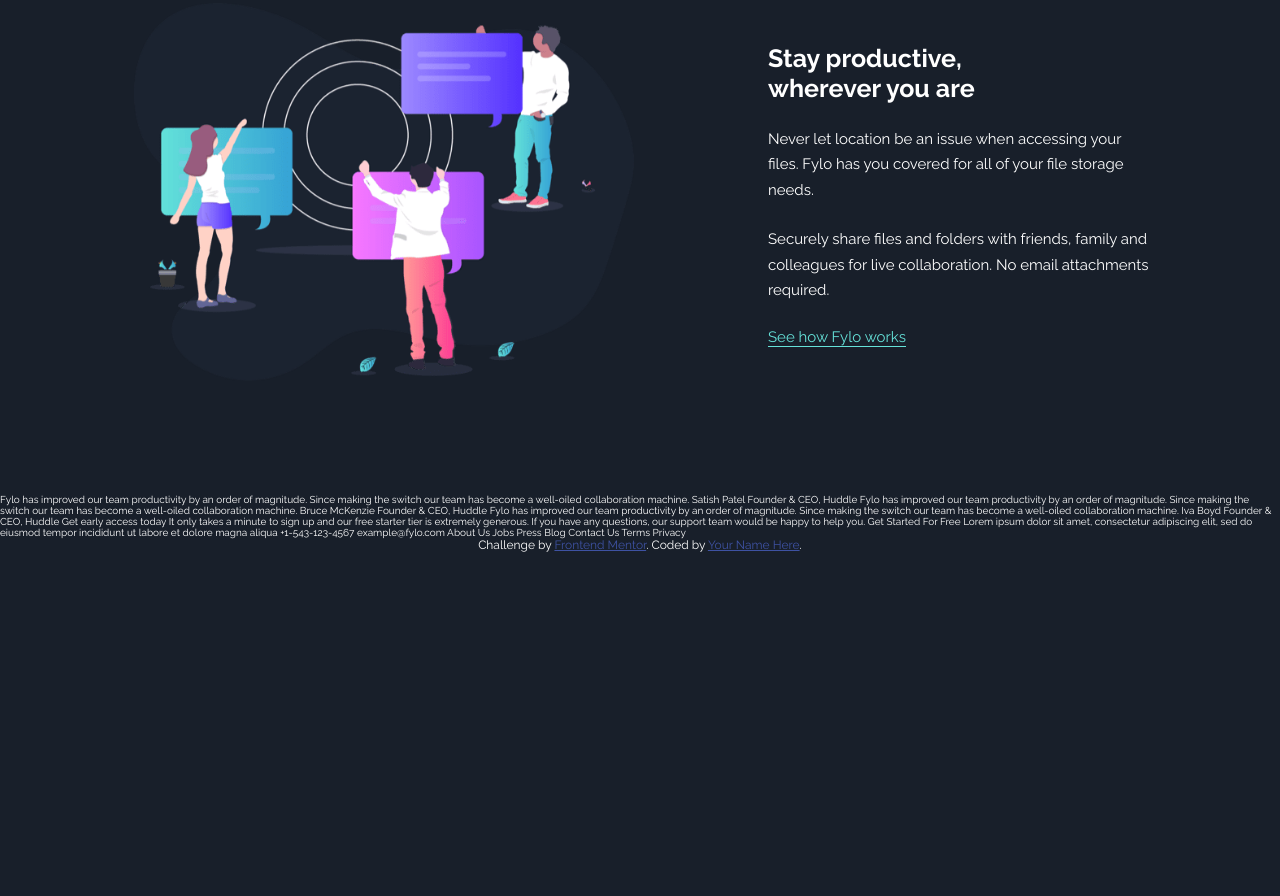
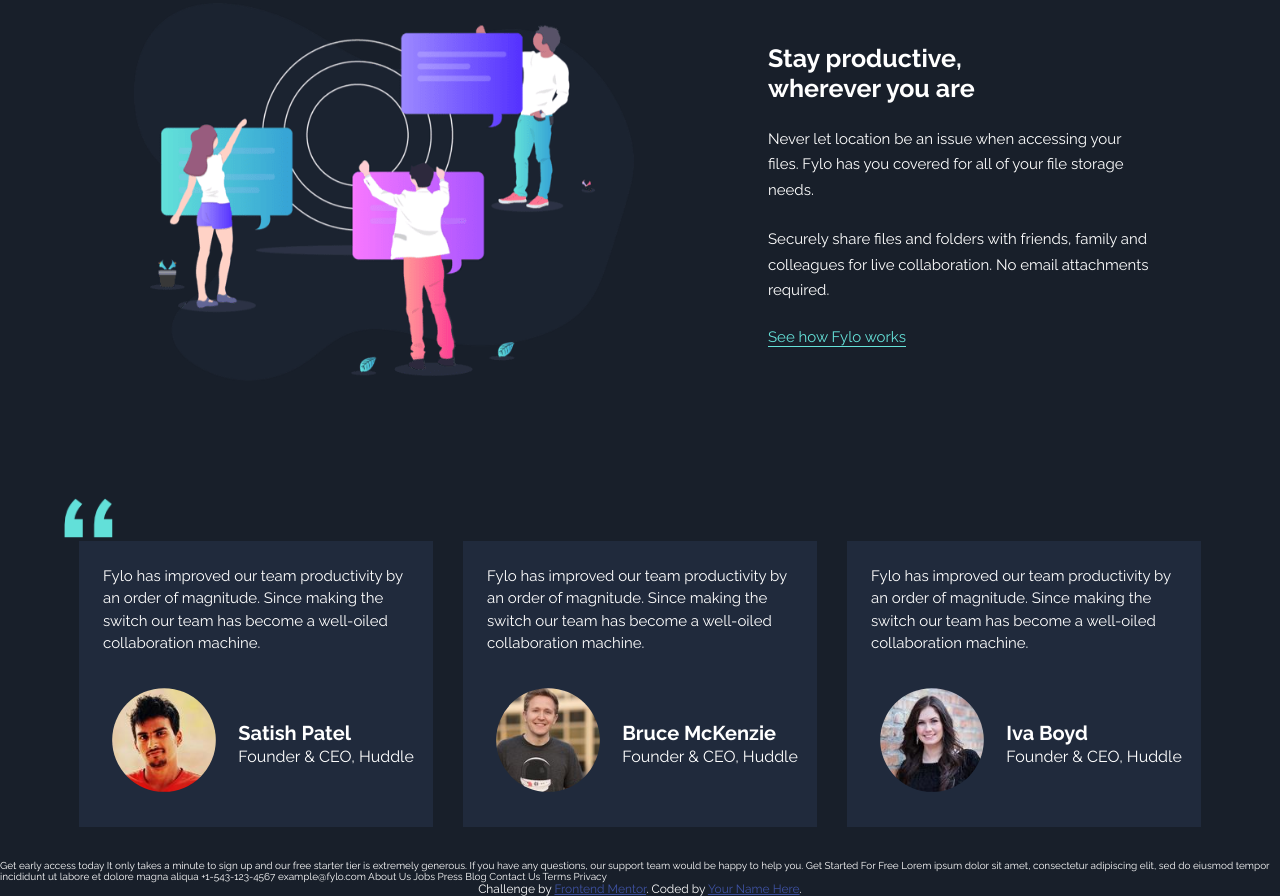
Before and after one commit to kartyszko/challenge1, a plain HTML site: page index.html in a window 1280 px wide. Shown: the part 1645-2541 px from the top of the page. Before the commit the page ends 2197 px from the top, so only its background shows below. Drawn offline with Linux system fonts and the light colour scheme.

Commit message:
add section comments

```diff
--- a/index.html
+++ b/index.html
@@ -71,36 +71,40 @@
       </div>
     </section>
 
+    <section class="comments clearfix">
+      <img src="images/bg-quotes.png" alt="quotes" class="quotes">
+      <div class="comment">
+        <p>Fylo has improved our team productivity by an order of magnitude. Since making the switch our team has become a well-oiled collaboration machine.</p>
+        <img src="images/profile-1.jpg" alt="avatar" class="avatar">
+        <div class="person">
+          <h1 class="name">Satish Patel</h1>
+          <p class="personalinfo">Founder & CEO, Huddle</p>
+        </div>
+      </div>
+
+      <div class="comment">
+        <p>Fylo has improved our team productivity by an order of magnitude. Since making the switch our team has become a well-oiled collaboration machine.</p>
+        <img src="images/profile-2.jpg" alt="avatar" class="avatar">
+        <div class="person">
+          <h1 class="name">Bruce McKenzie</h1>
+          <p class="personalinfo">Founder & CEO, Huddle</p>
+        </div>
+      </div>
+
+      <div class="comment">
+        <p>Fylo has improved our team productivity by an order of magnitude. Since making the switch our team has become a well-oiled collaboration machine.</p>
+        <img src="images/profile-3.jpg" alt="avatar" class="avatar">
+        <div class="person">
+          <h1 class="name">Iva Boyd</h1>
+          <p class="personalinfo">Founder & CEO, Huddle</p>
+        </div>
+      </div>
+    </section>
+
 </br>
 </br>
 </br>
 
-
-
-
-
-
-
-
-
-
-  Fylo has improved our team productivity by an order of magnitude. Since making the switch our team has
-  become a well-oiled collaboration machine.
-
-  Satish Patel
-  Founder & CEO, Huddle
-
-  Fylo has improved our team productivity by an order of magnitude. Since making the switch our team has
-  become a well-oiled collaboration machine.
-
-  Bruce McKenzie
-  Founder & CEO, Huddle
-
-  Fylo has improved our team productivity by an order of magnitude. Since making the switch our team has
-  become a well-oiled collaboration machine.
-
-  Iva Boyd
-  Founder & CEO, Huddle
 
   Get early access today
 
--- a/style.css
+++ b/style.css
@@ -206,7 +206,7 @@ section.features p {
 
 /* section.productive */
 section.productive {
-    margin: 10vh 10vw 0;
+    margin: 10vh 10vw;
 }
 
 section.productiv div.container {
@@ -264,6 +264,7 @@ section.productive div.text a {
     section.productive p {
         font-size: 1.3em;
         margin-right: 5vw;
+    }
 }
 
 @media (min-width: 1024px) {
@@ -281,6 +282,95 @@ section.productive div.text a {
     }
 }
 
+/* section comments */
+section.comments {
+    margin-top: 20vh;
+    position: relative;
+    padding: 0 5vw;
+}
+
+section.comments div.comment {
+    position: relative;
+    background-color:  hsl(219, 30%, 18%);
+    margin-bottom: 5vh;
+    padding: 5vh 5vh;
+}
+
+section.comments img.quotes {
+    position: absolute;
+    z-index: 2;
+    bottom: 101%;
+    height: 5vh;
+}
+
+section.comments div.comment p {
+    margin-bottom: 3vh;
+    line-height: 150%;
+}
+
+section.comments div.comment img {
+    border-radius: 50%;
+    padding: 3%;
+    width: 30%;
+}
+
+section.comments div.comment div.person {
+    position: absolute;
+    top: 55%;
+    left: 40%;
+}
+
+@media (min-width: 411px) {
+    section.comments div.comment p {
+        font-size: 1.2em;
+    }
+    section.comments div.comment div.person h1 {
+        font-size: 1.8em;
+    }
+    section.comments div.comment div.person p {
+        font-size: 1.4em;
+    }
+}
+
+@media (min-width: 768px) {
+    section.comments {
+        padding: 0 15vw;
+    }
+    section.comments div.comment p {
+        font-size: 1.5em;
+    }
+    section.comments div.comment div.person h1 {
+        font-size: 2em;
+    }
+    section.comments div.comment div.person p {
+        font-size: 1.6em;
+    }
+    section.comments div.comment img {
+        width: 35%;
+    }
+    section.comments div.comment div.person {
+        left: 45%;
+    }
+}
+
+@media (min-width: 1024px) {
+    section.comments div.comment {
+        float: left;
+        width: calc((100% - 90px) / 3);
+        margin: 0 15px;
+        padding: 3vh 3vh;
+    }
+    section.comments {
+        padding: 0 5vw;
+        margin-top: 15vh;
+    }
+    section.comments div.comment img {
+        width: 40%;
+    }
+    section.comments div.comment div.person {
+        top: 63%;
+    }
+}
 
 
 
```
